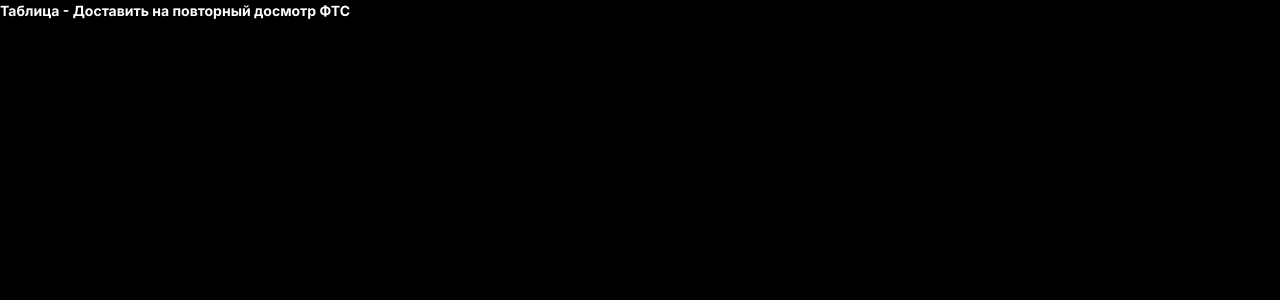
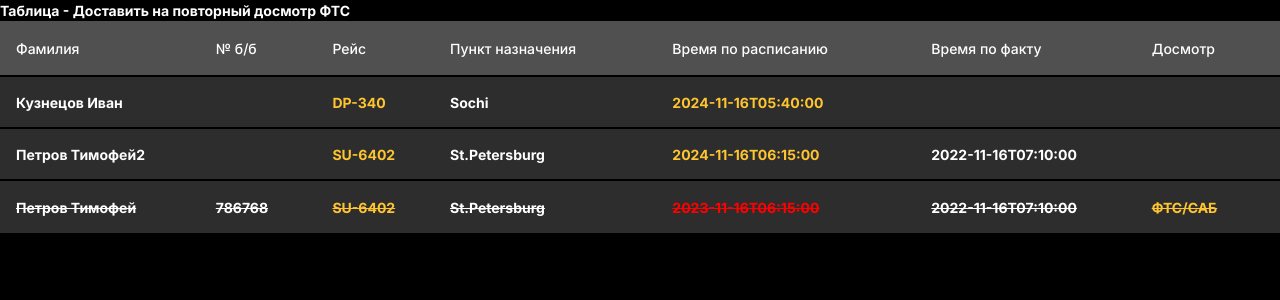
Before and after one commit to bruhno/arpax.panel.frontend, a Vue app: page /deliver-re-examination-fts in a window 1280 px wide. Shown: the top 300 px of the page. Built offline with nearby package versions, Linux system fonts and the light colour scheme.

Commit message:
feat: add TableComponent

```diff
--- a/src/assets/styles/colors.scss
+++ b/src/assets/styles/colors.scss
@@ -1,6 +1,7 @@
 $primary-text-color: #FFF;
 $second-text-color: #999999;
-$accent-text-color: #FDFF85;
-$danger-text-color: #ff3333;
+$accent-text-color: #FFC530;
+$danger-text-color: #FF0000;
 $background-base: #000;
-$background-info: #4A4949;
+$background-info: #2D2D2D;
+$background-header: #505050;
--- a/src/assets/styles/main.scss
+++ b/src/assets/styles/main.scss
@@ -3,3 +3,23 @@
 body {
   background: $background-base;
 }
+.v-table {
+  .v-table__wrapper > table {
+    tbody {
+      tr:not(:last-child) {
+        td, th {
+          border-bottom: 2px solid $background-base !important;
+        }
+      }
+      tr {
+        background-color: $background-info;
+      }
+    }
+    thead > tr {
+        background-color: $background-header;
+        td, th {
+          border-bottom: 2px solid $background-base !important;
+        }
+    }
+  }
+}
--- a/src/components/Scoreboard/DeliverReexaminationFTS/DeliverReexaminationFTSTable.vue
+++ b/src/components/Scoreboard/DeliverReexaminationFTS/DeliverReexaminationFTSTable.vue
@@ -1,8 +1,76 @@
-<script setup lang="ts"></script>
+<script setup lang="ts">
+import { defineComponent, ref } from 'vue';
+import { TableComponent } from '@/components/TableComponent';
+
+defineComponent({
+  components: {
+    TableComponent,
+  },
+  data() {
+    return {
+      tableData: [
+        // ... данные из JSON
+      ] as TableData[],
+    };
+  },
+});
+
+type TableData = {
+  passenger: string
+  baggageNum?: string
+  flightNum: string
+  destination: string
+  scheduleTime: string
+  estimateTime?: string
+  inspection?: string
+  removed?: boolean
+};
+
+const tableData = ref([
+  {
+    passenger: 'Кузнецов Иван',
+    flightNum: 'DP-340',
+    destination: 'Sochi',
+    scheduleTime: '2024-11-16T05:40:00',
+  },
+  {
+    passenger: 'Петров Тимофей2',
+    flightNum: 'SU-6402',
+    destination: 'St.Petersburg',
+    scheduleTime: '2024-11-16T06:15:00',
+    estimateTime: '2022-11-16T07:10:00',
+  },
+  {
+    passenger: 'Петров Тимофей',
+    baggageNum: '786768',
+    flightNum: 'SU-6402',
+    destination: 'St.Petersburg',
+    scheduleTime: '2023-11-16T06:15:00',
+    estimateTime: '2022-11-16T07:10:00',
+    inspection: 'ФТС/САБ',
+    removed: true,
+  },
+]);
+const headers = [
+  { title: 'Фамилия', key: 'passenger' },
+  { title: '№ б/б', key: 'baggageNum' },
+  { title: 'Рейс', key: 'flightNum' },
+  { title: 'Пункт назначения', key: 'destination' },
+  { title: 'Время по расписанию', key: 'scheduleTime' },
+  { title: 'Время по факту', key: 'estimateTime' },
+  { title: 'Досмотр', key: 'inspection' },
+];
+</script>
 
 <template>
   <div class="greetings">
     Таблица - Доставить на повторный досмотр ФТС
+    <table-component
+      :items="tableData"
+      :headers="headers"
+      :yellow-columns="['flightNum', 'scheduleTime', 'inspection']"
+      time-column-key="scheduleTime"
+    />
   </div>
 </template>
 
--- /dev/null
+++ b/src/components/TableComponent/DataCell/DataCell.vue
@@ -0,0 +1,61 @@
+<script setup lang="ts">
+import { computed, useCssModule } from 'vue';
+
+const props = defineProps({
+  columnKey: {
+    type: String,
+    default: '',
+    required: false,
+  },
+  value: {
+    type: String,
+    default: '',
+    required: false,
+  },
+  yellowColumns: {
+    type: Array as () => Array<string>,
+    default: () => [],
+  },
+  timeColumnKey: {
+    type: String,
+    required: true,
+  },
+  removed: Boolean,
+});
+
+const $style = useCssModule();
+
+function isTimeOverdue(time: string) {
+  const currentTime = new Date();
+  const scheduleTime = new Date(time);
+  return currentTime > scheduleTime;
+}
+
+const classObject = computed(() => ({
+  [$style.yellow]: props.yellowColumns.includes(props.columnKey),
+  [$style.red]: props.columnKey === props.timeColumnKey && isTimeOverdue(props.value),
+  [$style.lineThrough]: props.removed,
+}));
+</script>
+
+<template>
+  <p :class="classObject">
+    {{ props.value }}
+  </p>
+</template>
+
+<style module lang="scss">
+@import '@/assets/styles/styleKit';
+
+.yellow {
+  color: $accent-text-color;
+}
+
+.red {
+  color: $danger-text-color;
+}
+
+.lineThrough {
+  text-decoration: line-through;
+}
+</style>
--- /dev/null
+++ b/src/components/TableComponent/DataCell/index.ts
@@ -0,0 +1 @@
+export { default as DataCell } from './DataCell.vue';
--- /dev/null
+++ b/src/components/TableComponent/TableComponent.vue
@@ -0,0 +1,81 @@
+<script setup lang="ts">
+import { computed } from 'vue';
+import { DataCell } from './DataCell';
+
+type TableItem = Record<string, any>;
+
+const props = defineProps({
+  items: {
+    type: Array as () => Array<TableItem>,
+    required: true,
+  },
+  headers: {
+    type: Array as () => Array<{ title: string; key: string }>,
+    required: true,
+  },
+  headerBackgroundColor: {
+    type: String as () => 'redHeader' | 'yellowHeader',
+    default: '',
+  },
+  yellowColumns: {
+    type: Array as () => Array<string>,
+    default: () => [],
+  },
+  timeColumnKey: {
+    type: String,
+    required: true,
+  },
+});
+
+function makeHeaderReadable(key: string): string {
+  return key
+    .replace(/([A-Z])/g, ' $1')
+    .replace(/^./, (str) => str.toUpperCase())
+    .replace(/Num/g, ' Номер')
+    .replace(/Time/g, ' Время');
+}
+
+const computedHeaders = computed(() => props.headers.map((header) => ({
+  text: makeHeaderReadable(header.title),
+  value: header.key,
+})));
+</script>
+
+<template>
+  <v-data-table
+    :headers="headers"
+    :items="items"
+    item-value="passenger"
+    :class="$style[headerBackgroundColor]"
+  >
+    <template
+      v-for="(header, index) in computedHeaders"
+      :key="`header-${header.value}-${index}`"
+      #[`item.${header.value}`]="{ item }"
+    >
+      <data-cell
+        :column-key="header.value"
+        :value="item[header.value]"
+        :removed="item.removed"
+        :yellow-columns="yellowColumns"
+        :time-column-key="timeColumnKey"
+      />
+    </template>
+    <template #bottom />
+  </v-data-table>
+</template>
+
+<style module lang="scss">
+@import '@/assets/styles/styleKit';
+div.yellowHeader {
+  > div > table > thead > tr {
+    background-color: $accent-text-color !important;
+    color: black;
+  }
+}
+.redHeader {
+  table thead > tr {
+    background-color: $danger-text-color !important;
+  }
+}
+</style>
--- /dev/null
+++ b/src/components/TableComponent/index.ts
@@ -0,0 +1 @@
+export { default as TableComponent } from './TableComponent.vue';
--- a/src/plugins/vuetify.ts
+++ b/src/plugins/vuetify.ts
@@ -1,4 +1,8 @@
 import 'vuetify/styles';
 import { createVuetify } from 'vuetify';
 
-export default createVuetify();
+export default createVuetify({
+  theme: {
+    defaultTheme: 'dark',
+  },
+});
```
Also changed, not shown: 1 other file (tests, documents, lock files or other folders).
